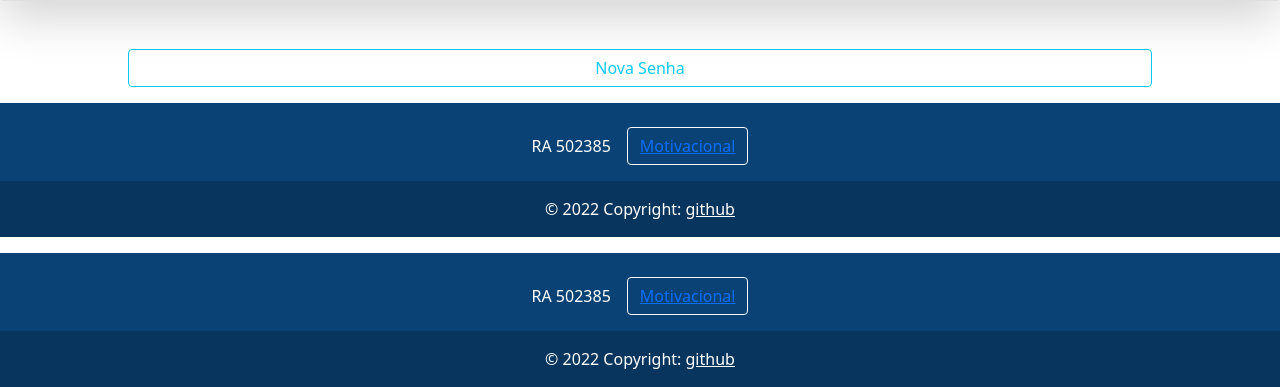
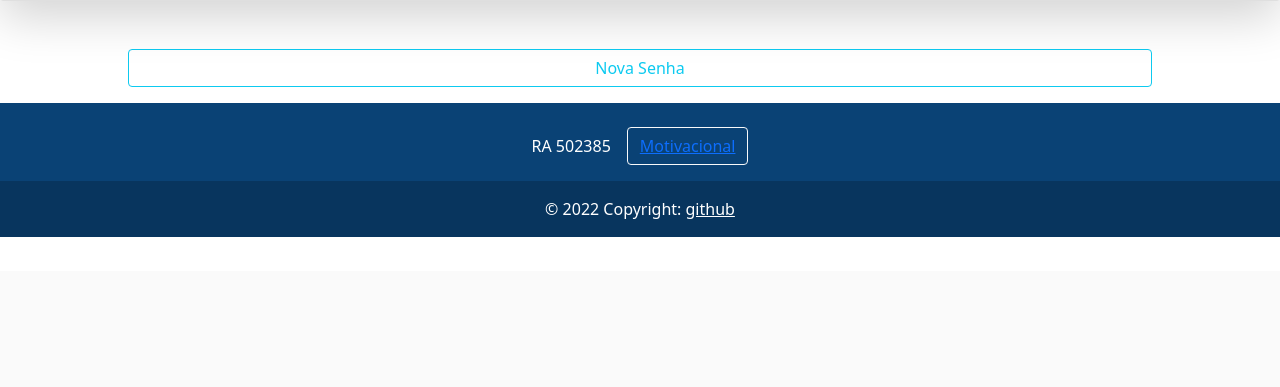
Before and after one commit to EricSacardo/trabalho_password, a Django app: page / in a window 1280 px wide. Shown: the part 529-916 px from the top of the page. After the commit the page ends 766 px from the top, so only its background shows below. Run offline with Django 3.2, Linux system fonts and the light colour scheme; a user stored in the database is signed in; data comes from the database, SQL or seed files in the repository; both versions use the stored data as it was after the commit; some libraries are stand-ins or nearby versions.

Commit message:
corrigido detalhes

```diff
--- a/templates/base.html
+++ b/templates/base.html
@@ -23,25 +23,5 @@
 
 </body>
 
-<p></p>
-<section class="">
-  <footer class="text-center text-white" style="background-color: #0a4275;">
-    <div class="container p-4 pb-0">
-      <section class="">
-        <p class="d-flex justify-content-center align-items-center">
-          <span class="me-3">RA 502385</span>
-          <button type="button" class="btn btn-outline-light btn-rounded" >
-          <a href="https://static.wikia.nocookie.net/gta/images/1/1d/Gant_Bridge_%282%29.jpg/revision/latest?cb=20080801071111&path-prefix=pl">  Motivacional</a>
-          </button>
-        </p>
-      </section>
-    </div>
-    <div class="text-center p-3" style="background-color: rgba(0, 0, 0, 0.2);">
-      © 2022 Copyright:
-      <a class="text-white" href="https://github.com/EricSacardo/">github</a>
-    </div>
-    <!-- Copyright -->
-  </footer>
-  <!-- Footer -->
-</section>
+
 </html>
```
Also changed, not shown: templates/usuarios/cadastro.html (+13 -0 lines), templates/usuarios/login.html (+0 -8 lines), db.sqlite3.
